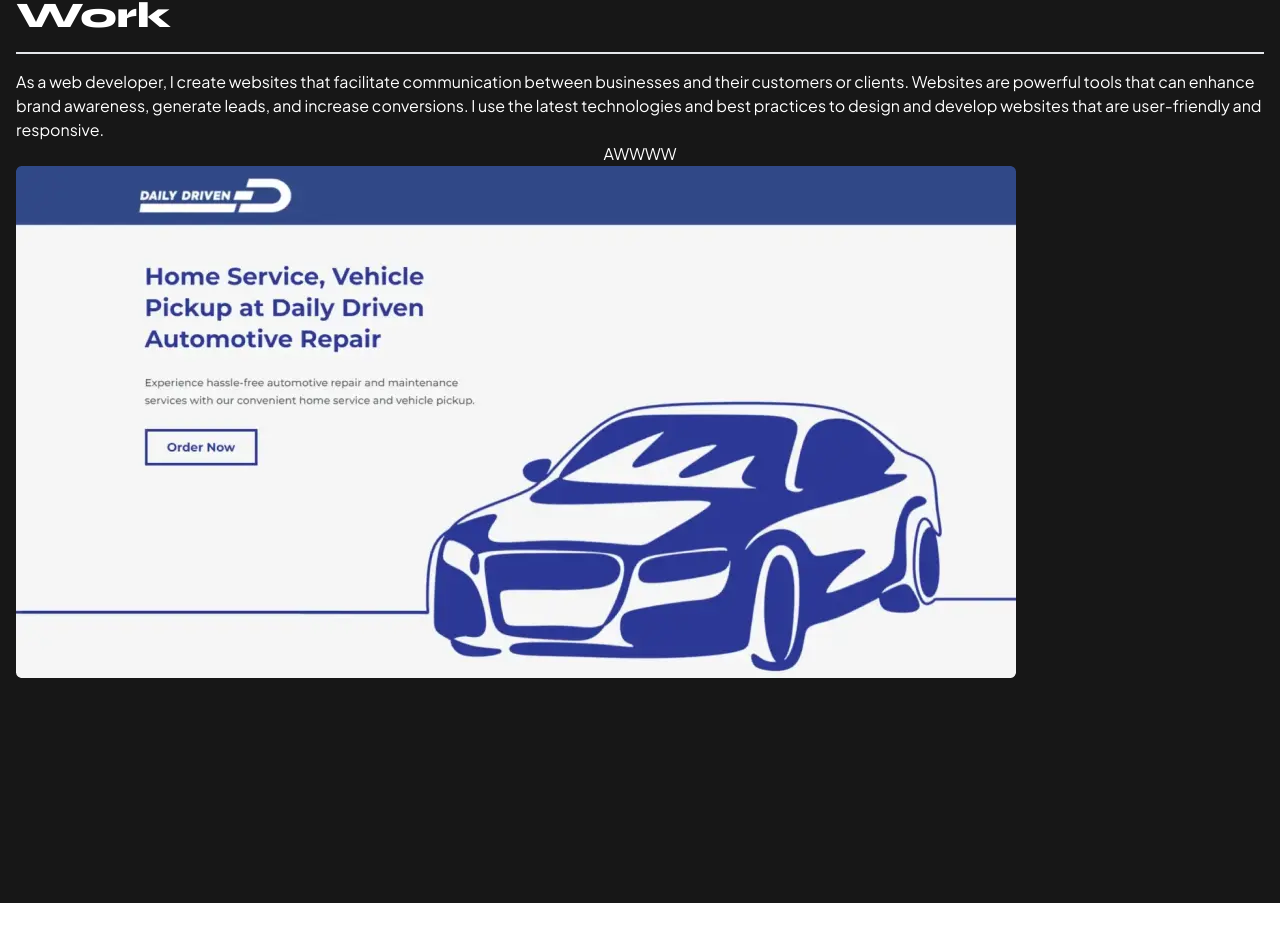
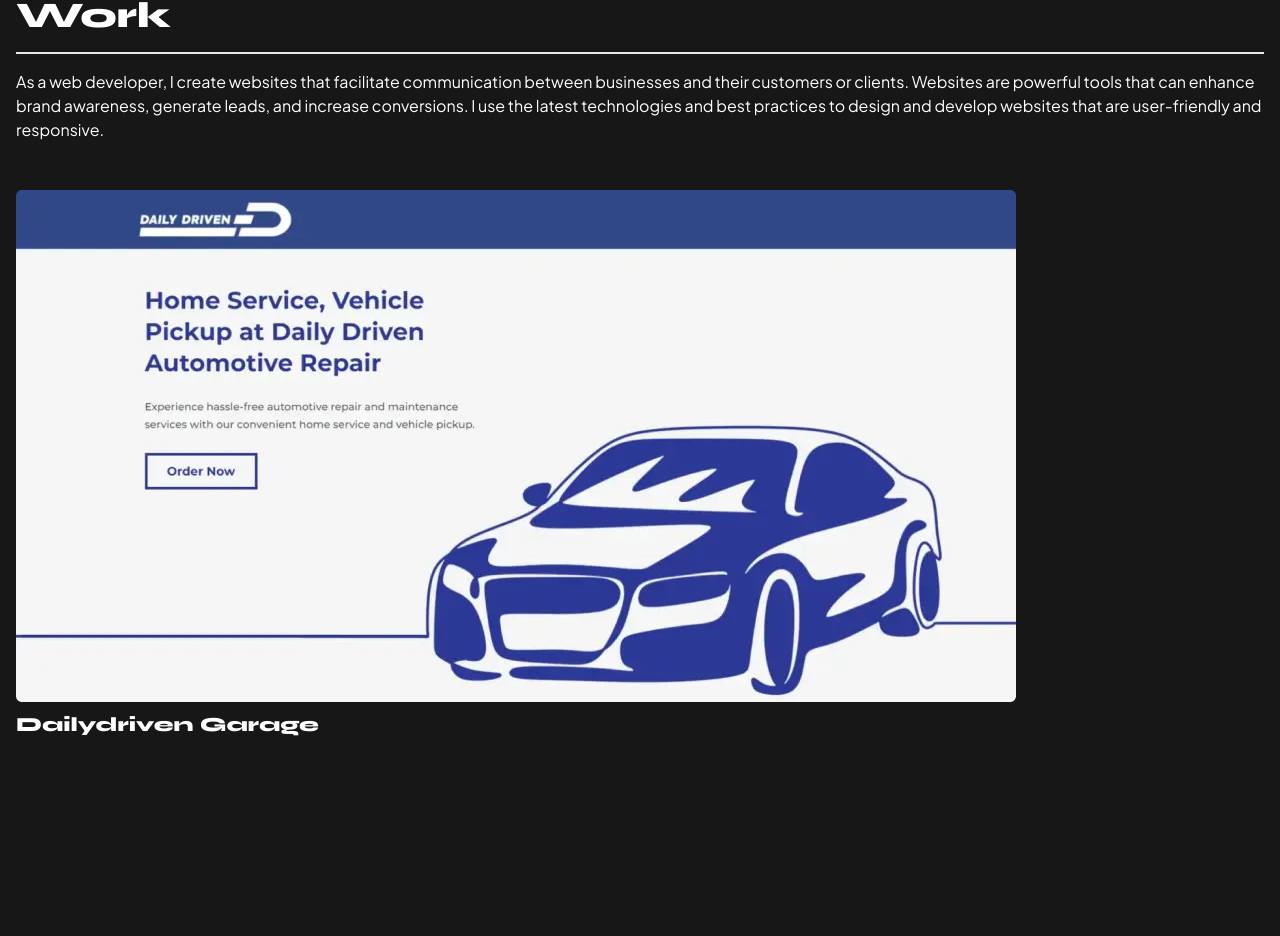
Before and after one commit to alvin-al/alvin-portfolio, a React (Create React App) app: page / in a window 1280 px wide. Shown: the part 874-1810 px from the top of the page. Before the commit the page ends 1777 px from the top, so only its background shows below. Built offline with nearby package versions, Linux system fonts and the light colour scheme.

Commit message:
Add image on work section

```diff
--- a/src/components/WorkBlock.js
+++ b/src/components/WorkBlock.js
@@ -1,11 +1,12 @@
-import dailydriven from "src/assets/images/dailydriven.webp";
+import React from 'react';
+import dailydriven from '../assets/images/dailydriven.webp';
 
 
 function WorkBlock (){
     return(
         <div>
-            <p className="text-white">AWWWW</p>
-            <img src={dailydriven} alt="" />
+            <img src={dailydriven} alt="dailydriven" className=''/>
+            <h2 className="font-syne font-extrabold text-xl text-left text-white my-2">Dailydriven Garage</h2>
 
 
 
--- a/src/components/WorkSection.js
+++ b/src/components/WorkSection.js
@@ -4,7 +4,7 @@ function WorkSection (){
     return(
         <div id="heroBanner-name">
             <h2 className="font-syne font-extrabold text-4xl text-left text-white border-b-2 pb-4">Work</h2>
-            <p className="text-left text-white text-base pt-4">As a web developer, I create websites that facilitate communication between businesses and their customers or clients. Websites are powerful tools that can enhance brand awareness, generate leads, and increase conversions. I use the latest technologies and best practices to design and develop websites that are user-friendly and responsive.</p>
+            <p className="text-left text-white text-base pt-4 mb-12">As a web developer, I create websites that facilitate communication between businesses and their customers or clients. Websites are powerful tools that can enhance brand awareness, generate leads, and increase conversions. I use the latest technologies and best practices to design and develop websites that are user-friendly and responsive.</p>
             <div id="all-works">
                 <WorkBlock />
 
```
